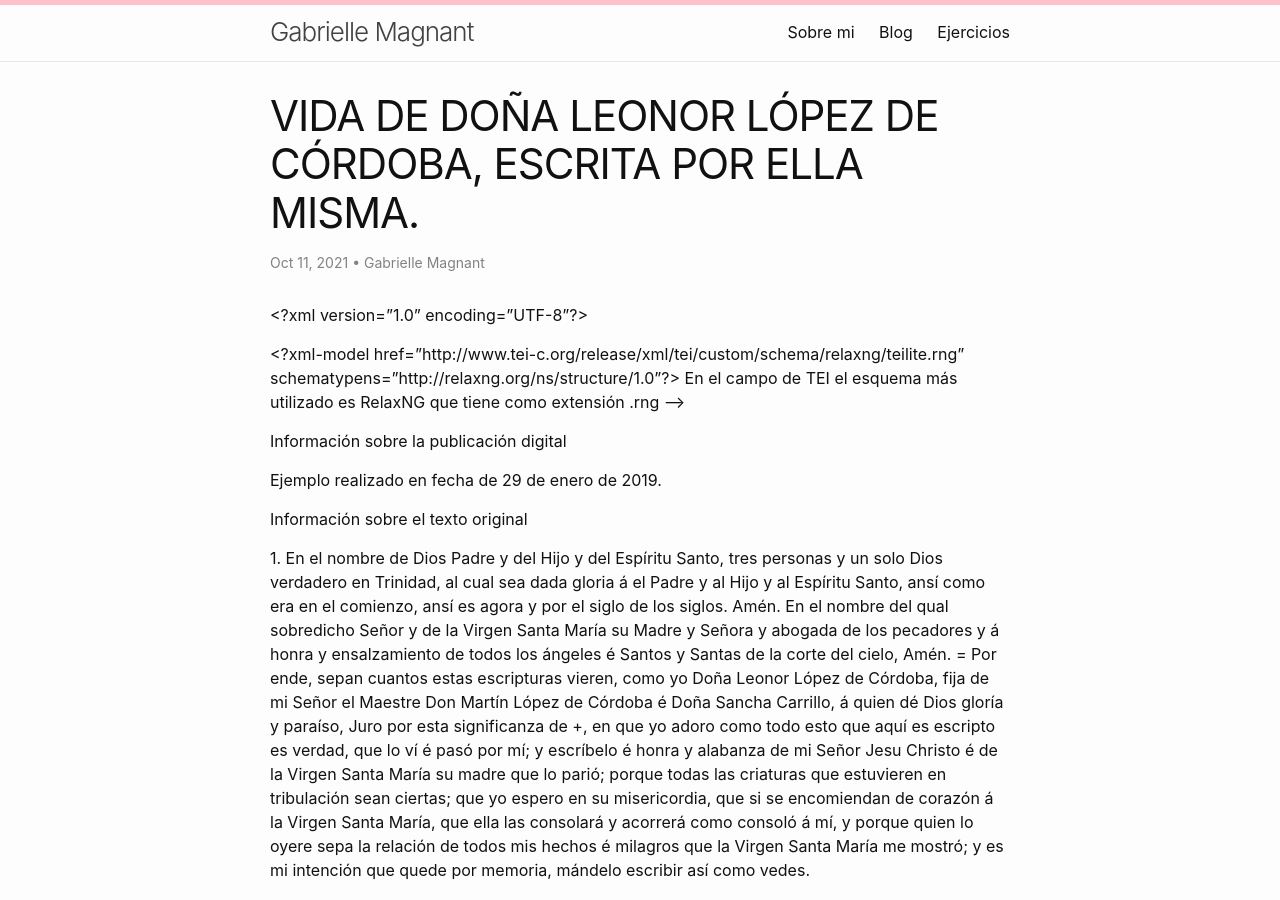
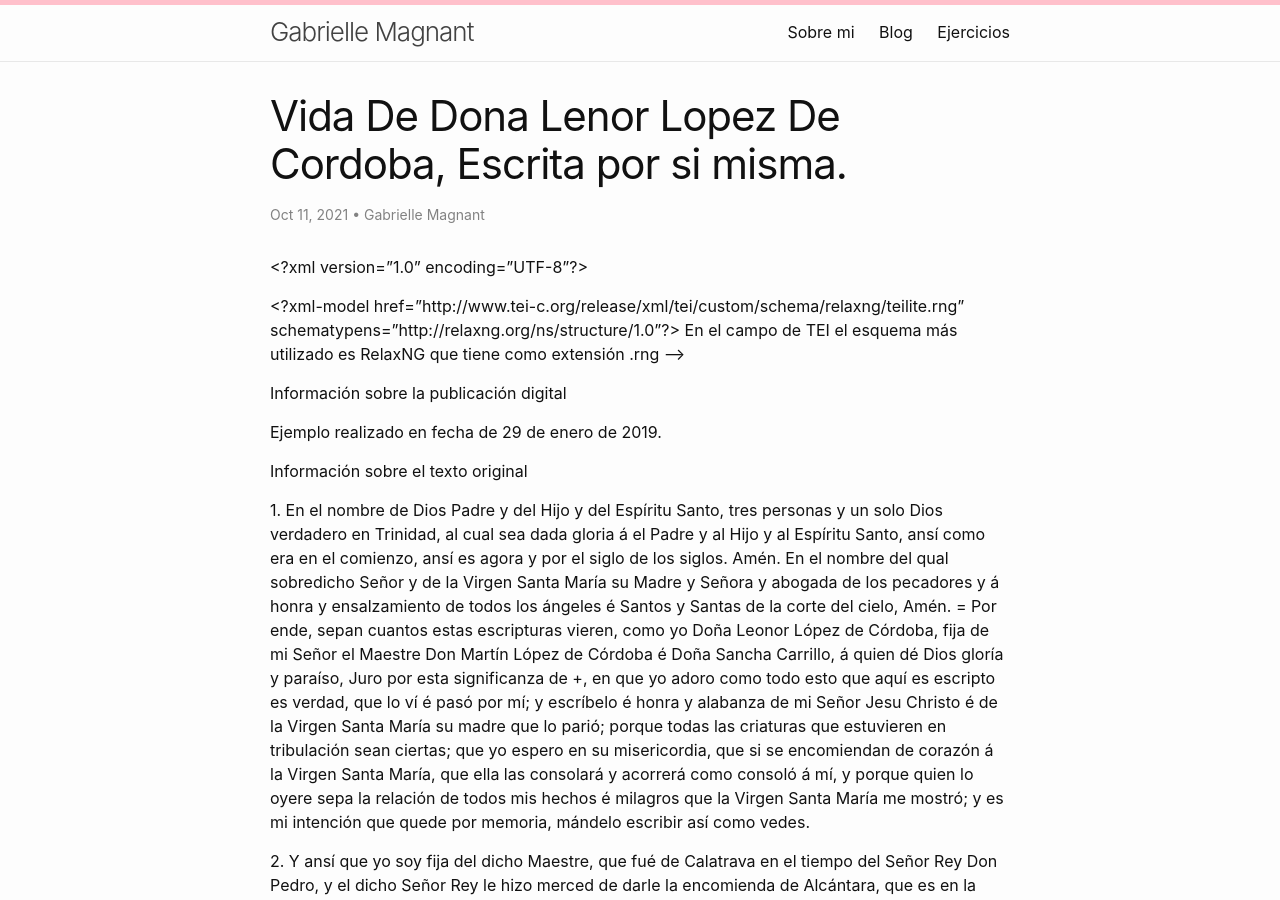
Before and after one commit to gmagnant00/gmagnant00.github.io, a Jekyll site: the page built from _posts/2021-10-11-Comentario-TEI.md, in a window 1280 px wide and 900 px high. Built offline with Jekyll 4.4.1, drawn with Linux system fonts in a browser that asks for light colours.

Commit message:
Update 2021-10-11-Comentario-TEI.md

```diff
--- a/_posts/2021-10-11-Comentario-TEI.md
+++ b/_posts/2021-10-11-Comentario-TEI.md
@@ -1,6 +1,6 @@
 ---
 layout: post
-title: "VIDA DE DOÑA LEONOR LÓPEZ DE CÓRDOBA, ESCRITA POR ELLA MISMA."
+title: "Vida De Dona Lenor Lopez De Cordoba, Escrita por si misma."
 date: 2021-10-11
 author: Gabrielle Magnant
 ---
```
